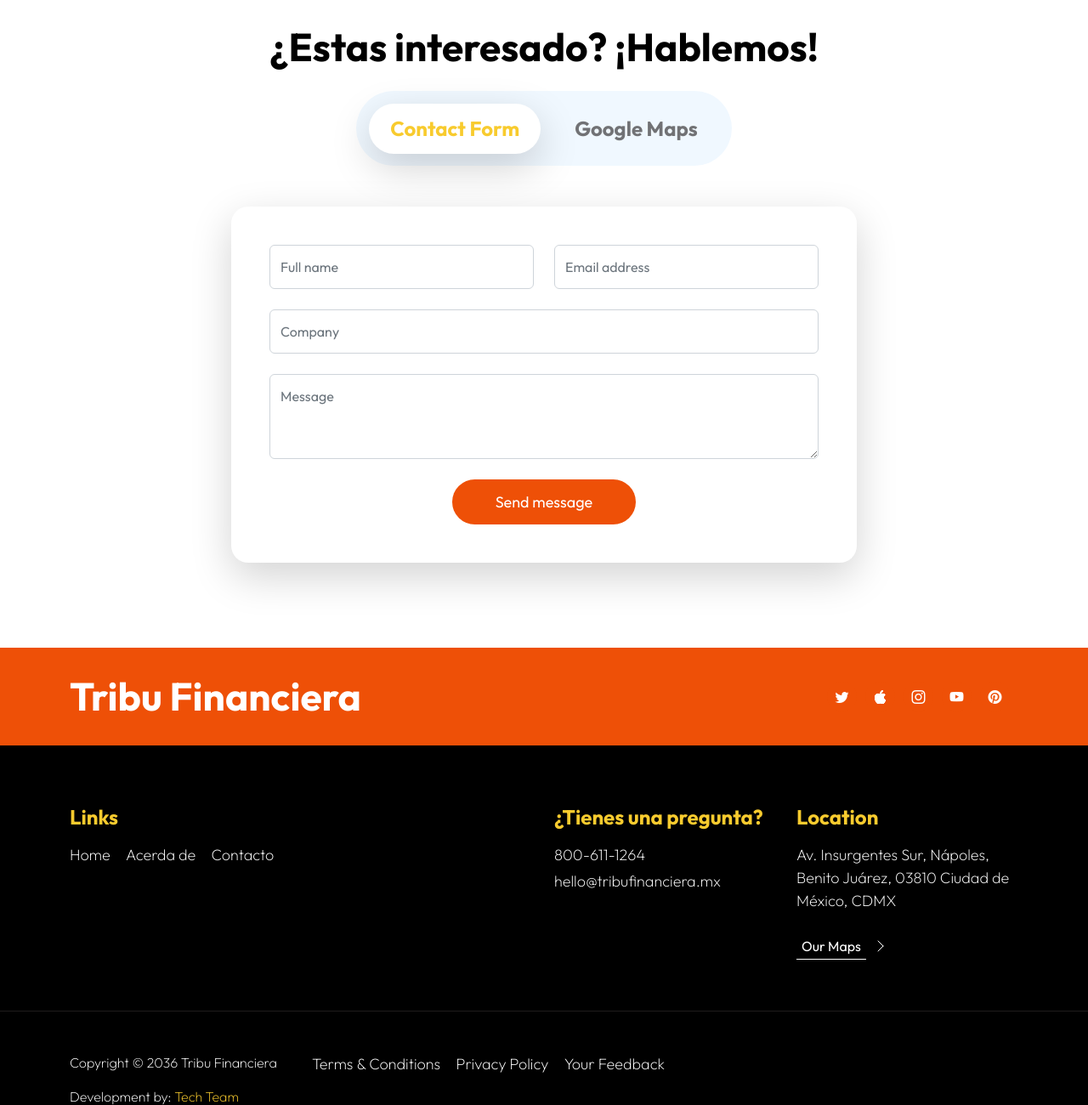
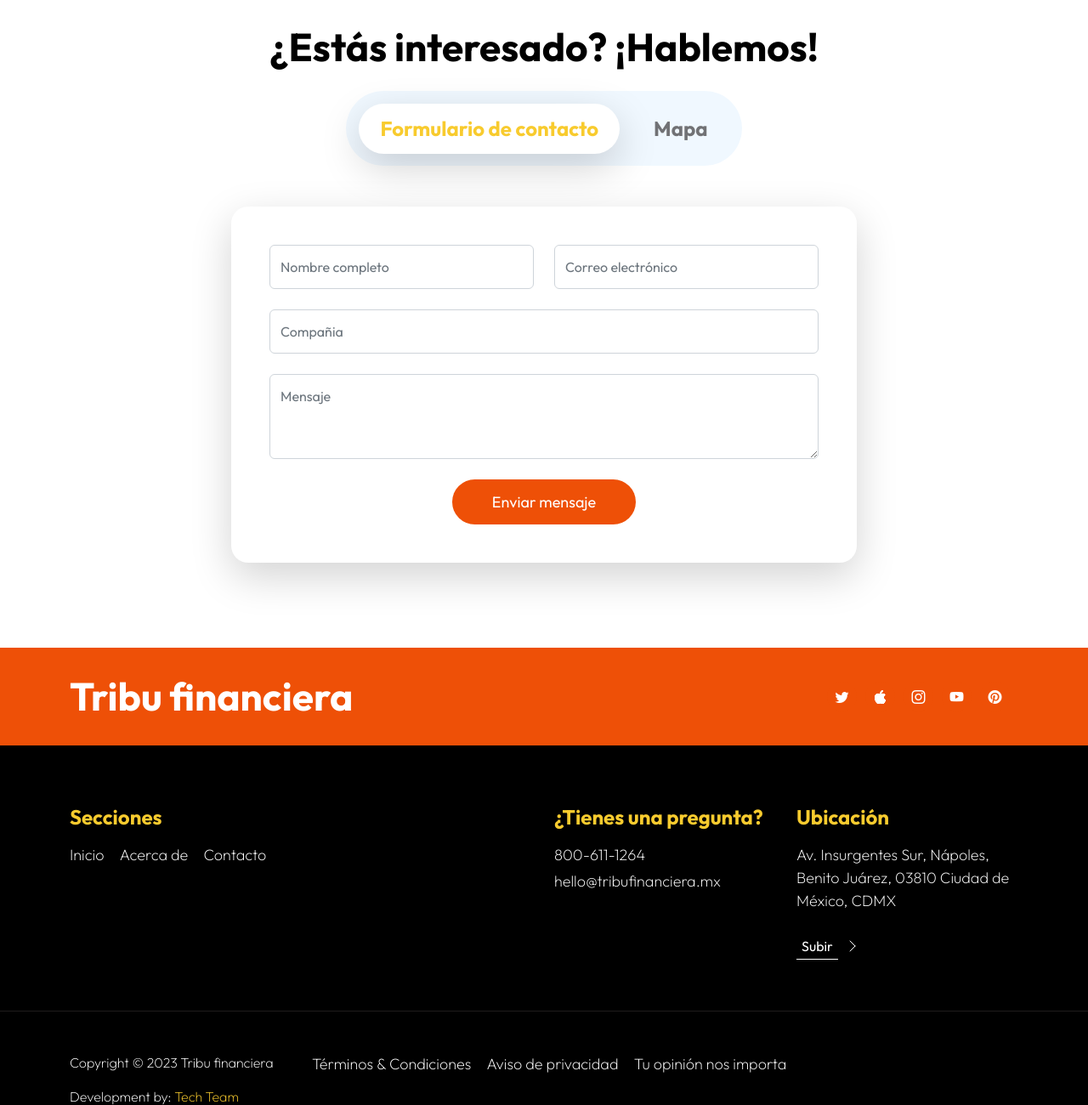
Before and after one commit to ulisesBasurto/tribu-landing, a plain HTML site: page index.html in a window 1280 px wide. Shown: the part 1500-2800 px from the top of the page at 85% size. Drawn offline with Linux system fonts and the light colour scheme.

Commit message:
feat: typos

```diff
--- a/index.html
+++ b/index.html
@@ -8,7 +8,7 @@
     <meta name="description" content="">
     <meta name="author" content="">
 
-    <title>Tribu Financiera</title>
+    <title>Tribu financiera</title>
 
     <link rel="icon" href="images/icono.ico">
 
@@ -57,7 +57,7 @@ https://templatemo.com/tm-583-festava-live
         <nav class="navbar navbar-expand-lg">
             <div class="container">
                 <a class="navbar-brand" href="index.html">
-                    Tribu Financiera
+                    Tribu financiera
                 </a>
 
                 <a href="#section_3" class="btn custom-btn d-lg-none ms-auto me-4">Contacto</a>
@@ -69,7 +69,7 @@ https://templatemo.com/tm-583-festava-live
                 <div class="collapse navbar-collapse" id="navbarNav">
                     <ul class="navbar-nav align-items-lg-center ms-auto me-lg-5">
                         <li class="nav-item">
-                            <a class="nav-link click-scroll" href="#section_1">Home</a>
+                            <a class="nav-link click-scroll" href="#section_1">Inicio</a>
                         </li>
 
                         <li class="nav-item">
@@ -93,7 +93,7 @@ https://templatemo.com/tm-583-festava-live
                 <div class="row">
 
                     <div class="col-12 mt-auto mb-5 text-center">
-                        <small>Proximamente en</small>
+                        <small>Próximamente en</small>
 
                         <h1 class="text-white mb-5">2023</h1>
 
@@ -103,7 +103,7 @@ https://templatemo.com/tm-583-festava-live
                     <div class="col-lg-12 col-12 mt-auto d-flex flex-column flex-lg-row text-center">
                         <div class="date-wrap">
                             <h5 class="text-white">
-                                <i class="custom-icon bi-clock me-2"></i> Proximamente<sup></sup>, 2023
+                                <i class="custom-icon bi-clock me-2"></i> Próximamente<sup></sup>, 2023
                             </h5>
                         </div>
 
@@ -115,7 +115,7 @@ https://templatemo.com/tm-583-festava-live
 
                         <div class="social-share">
                             <ul class="social-icon d-flex align-items-center justify-content-center">
-                                <span class="text-white me-3">Share:</span>
+                                <span class="text-white me-3">Comparte:</span>
 
                                 <li class="social-icon-item">
                                     <a href="#" class="social-icon-link">
@@ -174,7 +174,7 @@ https://templatemo.com/tm-583-festava-live
 
                     <div class="col-lg-6 col-12">
                         <div class="about-text-wrap">
-                            <img src="images/pexels-alexander-suhorucov-6457579.jpg" class="about-image img-fluid">
+                            <img src="images/meet.jpg" class="about-image img-fluid">
 
                             <div class="about-text-info d-flex">
                                 <div class="d-flex">
@@ -183,9 +183,9 @@ https://templatemo.com/tm-583-festava-live
 
 
                                 <div class="ms-4">
-                                    <h3>a happy team</h3>
+                                    <h3>Trabajo en equipo</h3>
 
-                                    <p class="mb-0">Será un placer brindarte apoyo de la mano de nuestro gran equipo</p>
+                                    <p class="mb-0">Será un placer brindarte apoyo de la mano de nuestros expertos</p>
                                 </div>
                             </div>
                         </div>
@@ -202,16 +202,16 @@ https://templatemo.com/tm-583-festava-live
                 <div class="row">
 
                     <div class="col-lg-8 col-12 mx-auto">
-                        <h2 class="text-center mb-4">¿Estas interesado? ¡Hablemos!</h2>
+                        <h2 class="text-center mb-4">¿Estás interesado? ¡Hablemos!</h2>
 
                         <nav class="d-flex justify-content-center">
                             <div class="nav nav-tabs align-items-baseline justify-content-center" id="nav-tab" role="tablist">
                                 <button class="nav-link active" id="nav-ContactForm-tab" data-bs-toggle="tab" data-bs-target="#nav-ContactForm" type="button" role="tab" aria-controls="nav-ContactForm" aria-selected="false">
-                                    <h5>Contact Form</h5>
+                                    <h5>Formulario de contacto</h5>
                                 </button>
 
                                 <button class="nav-link" id="nav-ContactMap-tab" data-bs-toggle="tab" data-bs-target="#nav-ContactMap" type="button" role="tab" aria-controls="nav-ContactMap" aria-selected="false">
-                                    <h5>Google Maps</h5>
+                                    <h5>Mapa</h5>
                                 </button>
                             </div>
                         </nav>
@@ -222,27 +222,27 @@ https://templatemo.com/tm-583-festava-live
                                     <div class="contact-form-body">
                                         <div class="row">
                                             <div class="col-lg-6 col-md-6 col-12">
-                                                <input type="text" name="name" id="contact-name" class="form-control" placeholder="Full name" required>
+                                                <input type="text" name="name" id="contact-name" class="form-control" placeholder="Nombre completo" required>
                                             </div>
 
                                             <div class="col-lg-6 col-md-6 col-12">
-                                                <input type="email" name="email" id="contact-email" pattern="[^ @]*@[^ @]*" class="form-control" placeholder="Email address" required>
+                                                <input type="email" name="email" id="contact-email" pattern="[^ @]*@[^ @]*" class="form-control" placeholder="Correo electrónico" required>
                                             </div>
                                         </div>
 
-                                        <input type="text" name="company" id="contact-company" class="form-control" placeholder="Company" required>
+                                        <input type="text" name="company" id="contact-company" class="form-control" placeholder="Compañia" required>
 
-                                        <textarea name="message" rows="3" class="form-control" id="contact-message" placeholder="Message"></textarea>
+                                        <textarea name="message" rows="3" class="form-control" id="contact-message" placeholder="Mensaje"></textarea>
 
                                         <div class="col-lg-4 col-md-10 col-8 mx-auto">
-                                            <button type="submit" class="form-control">Send message</button>
+                                            <button type="submit" class="form-control">Enviar mensaje</button>
                                         </div>
                                     </div>
                                 </form>
                             </div>
 
                             <div class="tab-pane fade" id="nav-ContactMap" role="tabpanel" aria-labelledby="nav-ContactMap-tab">
-                                <iframe class="google-map" src="https://www.google.com/maps/embed?pb=!1m18!1m12!1m3!1d3763.343741373962!2d-99.17388188466039!3d19.397548486904295!2m3!1f0!2f0!3f0!3m2!1i1024!2i768!4f13.1!3m3!1m2!1s0x85d1ff96d576949d%3A0x4235a916bbf0cecc!2sNUEVE09%20FT!5e0!3m2!1sen!2smx!4v1675448641972!5m2!1sen!2smx"
+                                <iframe class="google-map" src="https://www.google.com/maps/embed?pb=!1m18!1m12!1m3!1d1220.1135300790847!2d-99.17262853704126!3d19.397505129722227!2m3!1f0!2f0!3f0!3m2!1i1024!2i768!4f13.1!3m3!1m2!1s0x85d1ff6d969ce41d%3A0x3fc39990cdc2c68f!2sAv.%20de%20los%20Insurgentes%20Sur%20605-Int%201204A%2C%20N%C3%A1poles%2C%20Benito%20Ju%C3%A1rez%2C%2003810%20Ciudad%20de%20M%C3%A9xico%2C%20CDMX!5e0!3m2!1sen!2smx!4v1675876418586!5m2!1sen!2smx"
                                     width="100%" height="450" style="border:0;" allowfullscreen="" loading="lazy" referrerpolicy="no-referrer-when-downgrade"></iframe>
                                 <!-- You can easily copy the embed code from Google Maps -> Share -> Embed a map // -->
                             </div>
@@ -262,7 +262,7 @@ https://templatemo.com/tm-583-festava-live
                 <div class="row">
 
                     <div class="col-lg-6 col-12">
-                        <h2 class="text-white mb-lg-0">Tribu Financiera</h2>
+                        <h2 class="text-white mb-lg-0">Tribu financiera</h2>
                     </div>
 
                     <div class="col-lg-6 col-12 d-flex justify-content-lg-end align-items-center">
@@ -306,15 +306,15 @@ https://templatemo.com/tm-583-festava-live
             <div class="row">
 
                 <div class="col-lg-6 col-12 mb-4 pb-2">
-                    <h5 class="site-footer-title mb-3">Links</h5>
+                    <h5 class="site-footer-title mb-3">Secciones</h5>
 
                     <ul class="site-footer-links">
                         <li class="site-footer-link-item">
-                            <a href="#section_1" class="site-footer-link">Home</a>
+                            <a href="#section_1" class="site-footer-link">Inicio</a>
                         </li>
 
                         <li class="site-footer-link-item">
-                            <a href="#section_2" class="site-footer-link">Acerda de</a>
+                            <a href="#section_2" class="site-footer-link">Acerca de</a>
                         </li>
 
                         <li class="site-footer-link-item">
@@ -340,13 +340,13 @@ https://templatemo.com/tm-583-festava-live
                 </div>
 
                 <div class="col-lg-3 col-md-6 col-11 mb-4 mb-lg-0 mb-md-0">
-                    <h5 class="site-footer-title mb-3">Location</h5>
+                    <h5 class="site-footer-title mb-3">Ubicación</h5>
 
                     <p class="text-white d-flex mt-3 mb-2">
                         Av. Insurgentes Sur, Nápoles, Benito Juárez, 03810 Ciudad de México, CDMX</p>
 
                     <a class="link-fx-1 color-contrast-higher mt-3" href="#">
-                        <span>Our Maps</span>
+                        <span>Subir</span>
                         <svg class="icon" viewBox="0 0 32 32" aria-hidden="true">
                             <g fill="none" stroke="currentColor" stroke-linecap="round" stroke-linejoin="round">
                                 <circle cx="16" cy="16" r="15.5"></circle>
@@ -364,22 +364,22 @@ https://templatemo.com/tm-583-festava-live
                 <div class="row">
 
                     <div class="col-lg-3 col-12 mt-5">
-                        <p class="copyright-text">Copyright © 2036 Tribu Financiera</p>
+                        <p class="copyright-text">Copyright © 2023 Tribu financiera</p>
                         <p class="copyright-text">Development by: <a href="https://nueve09.mx">Tech Team</a></p>
                     </div>
 
                     <div class="col-lg-8 col-12 mt-lg-5">
                         <ul class="site-footer-links">
                             <li class="site-footer-link-item">
-                                <a href="#" class="site-footer-link">Terms &amp; Conditions</a>
+                                <a href="#" class="site-footer-link">Términos &amp; Condiciones</a>
                             </li>
 
                             <li class="site-footer-link-item">
-                                <a href="#" class="site-footer-link">Privacy Policy</a>
+                                <a href="#" class="site-footer-link">Aviso de privacidad</a>
                             </li>
 
                             <li class="site-footer-link-item">
-                                <a href="#" class="site-footer-link">Your Feedback</a>
+                                <a href="#" class="site-footer-link">Tu opinión nos importa</a>
                             </li>
                         </ul>
                     </div>
```
Also changed, not shown: images/meet.jpg (added).
